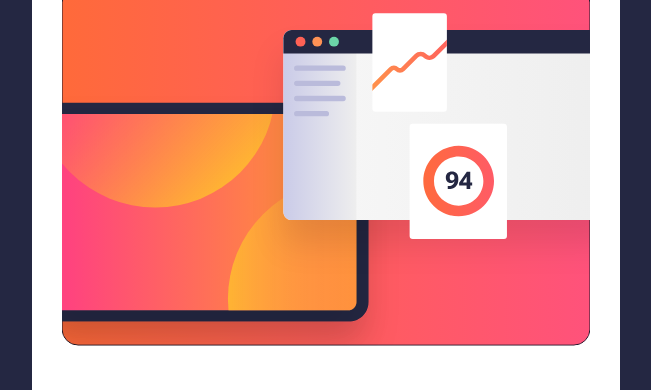
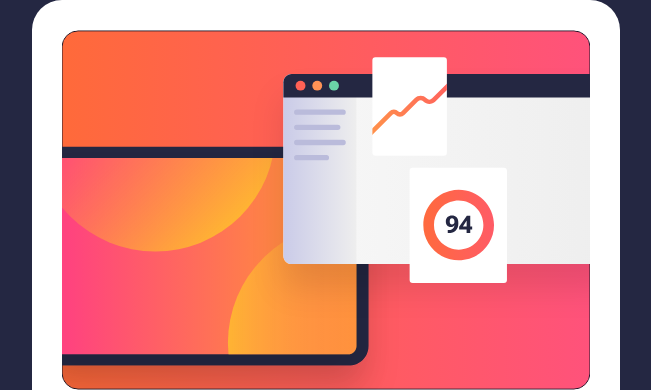
Before and after one commit to AbdoXCode/Frontend-Mentor-Newsletter-sign-up-form-with-success-message, a plain HTML site: page index.html in a window 768 px wide. Shown: the top 390 px of the page, without its empty margins (58-709 px from the left). Drawn offline with Linux system fonts and the light colour scheme.

Commit message:
Update responsive styles for body and main layout in CSS

```diff
--- a/style.css
+++ b/style.css
@@ -213,9 +213,14 @@ input.error:focus {
   }
 }
 @media (max-width: 768px) and (min-width: 481px) {
+  body {
+    min-height: 100vh;
+    height: auto;
+  }
   main {
     grid-template-columns: 1fr;
     grid-template-rows: auto 1fr;
+    /* min-height: 90dvh; */
   }
   .image {
     order: -1;
```
